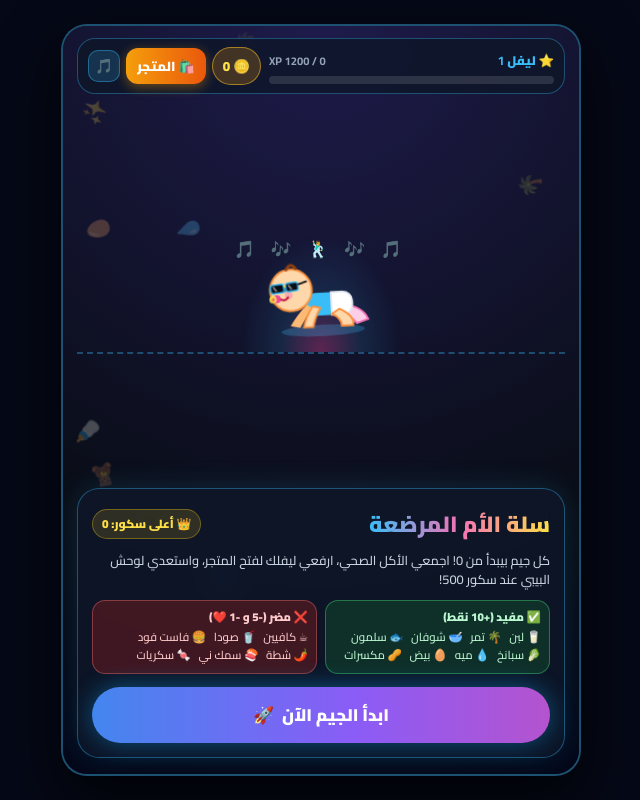
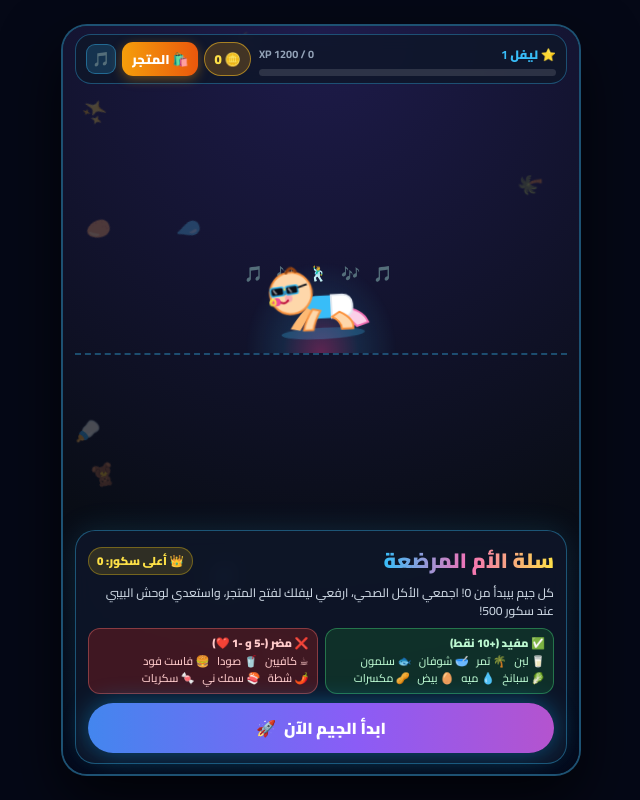
Before and after one commit to mahmoud82l/-nursing-mom-basket, a plain HTML site: page index.html in a window 1280 px wide. Shown: the whole page, without its empty margins (319-959 px from the left). Drawn offline with Linux system fonts and the light colour scheme.

Commit message:
Update style.css

```diff
--- a/style.css
+++ b/style.css
@@ -13,6 +13,7 @@ body {
   font-family: 'Cairo', Tahoma, sans-serif;
   background: #050816;
   min-height: 100vh;
+  min-height: 100dvh;
   display: flex;
   align-items: center;
   justify-content: center;
@@ -24,6 +25,7 @@ body {
   width: 100%;
   max-width: 520px;
   height: 100vh;
+  height: 100dvh;
   max-height: 860px;
   background: #0f172a;
   box-shadow: 0 25px 60px rgba(0, 0, 0, 0.7);
@@ -46,7 +48,7 @@ body {
 }
 
 /* =========================================================
-   1. الشريط العلوي الموحد جوه الجيم (تصميم نظيف ومتناسق)
+   1. الشريط العلوي الموحد جوه الجيم
    ========================================================= */
 .game-hud {
   background: linear-gradient(90deg, #0f172a, #1e1b4b, #0f172a);
@@ -292,7 +294,7 @@ canvas {
   background: radial-gradient(circle at top, #1e1b4b 0%, #090d16 68%, #020617 100%);
   color: #f8fafc;
   justify-content: space-between;
-  padding: 12px 14px 16px;
+  padding: 8px 12px 10px;
 }
 
 .floating-particles {
@@ -327,8 +329,8 @@ canvas {
   gap: 8px;
   background: rgba(15, 23, 42, 0.85);
   border: 1.5px solid rgba(56, 189, 248, 0.35);
-  padding: 8px 10px;
-  border-radius: 18px;
+  padding: 7px 10px;
+  border-radius: 16px;
   backdrop-filter: blur(8px);
 }
 
@@ -341,8 +343,8 @@ canvas {
   display: flex;
   align-items: center;
   justify-content: space-between;
-  font-size: 0.78rem;
-  margin-bottom: 4px;
+  font-size: 0.76rem;
+  margin-bottom: 3px;
 }
 
 .lvl-badge {
@@ -352,13 +354,13 @@ canvas {
 
 .xp-text {
   color: #94a3b8;
-  font-size: 0.7rem;
+  font-size: 0.68rem;
   font-weight: 700;
 }
 
 .lobby-xp-track {
   width: 100%;
-  height: 8px;
+  height: 7px;
   background: rgba(255, 255, 255, 0.12);
   border-radius: 999px;
   overflow: hidden;
@@ -381,21 +383,21 @@ canvas {
   background: rgba(245, 158, 11, 0.22);
   border: 1px solid rgba(251, 191, 36, 0.55);
   color: #fde047;
-  padding: 5px 10px;
+  padding: 4px 9px;
   border-radius: 999px;
   font-weight: 900;
-  font-size: 0.84rem;
+  font-size: 0.82rem;
 }
 
 .btn-lobby-shop {
   background: linear-gradient(90deg, #f59e0b, #ea580c);
   color: white;
   border: none;
-  padding: 6px 11px;
-  border-radius: 12px;
+  padding: 5px 10px;
+  border-radius: 11px;
   font-family: inherit;
   font-weight: 900;
-  font-size: 0.82rem;
+  font-size: 0.8rem;
   cursor: pointer;
   box-shadow: 0 3px 12px rgba(245, 158, 11, 0.4);
 }
@@ -404,10 +406,10 @@ canvas {
   background: rgba(56, 189, 248, 0.18);
   border: 1px solid rgba(56, 189, 248, 0.4);
   color: white;
-  width: 32px;
-  height: 32px;
-  border-radius: 10px;
-  font-size: 0.9rem;
+  width: 30px;
+  height: 30px;
+  border-radius: 9px;
+  font-size: 0.88rem;
   cursor: pointer;
 }
 
@@ -416,7 +418,7 @@ canvas {
   position: relative;
   z-index: 3;
   width: 100%;
-  height: 125px;
+  height: 96px;
   display: flex;
   align-items: flex-end;
   justify-content: center;
@@ -428,8 +430,8 @@ canvas {
 .stage-spotlight {
   position: absolute;
   bottom: 0;
-  width: 160px;
-  height: 115px;
+  width: 150px;
+  height: 90px;
   background: radial-gradient(ellipse at bottom, rgba(236, 72, 153, 0.35), rgba(56, 189, 248, 0.12), transparent 72%);
   opacity: 0;
   transition: opacity 0.5s ease;
@@ -442,9 +444,9 @@ canvas {
 
 .dance-notes {
   position: absolute;
-  top: 6px;
-  font-size: 1.05rem;
-  letter-spacing: 6px;
+  top: 2px;
+  font-size: 0.95rem;
+  letter-spacing: 5px;
   opacity: 0;
   transform: translateY(10px);
   transition: all 0.4s ease;
@@ -459,12 +461,12 @@ canvas {
 
 @keyframes notesBounce {
   from { transform: translateY(0) scale(0.96); }
-  to { transform: translateY(-6px) scale(1.06); }
+  to { transform: translateY(-5px) scale(1.06); }
 }
 
 .baby-actor {
   position: relative;
-  bottom: 2px;
+  bottom: 0px;
   transform: translateX(210px);
   transition: transform 2.4s cubic-bezier(0.25, 0.85, 0.45, 1);
 }
@@ -534,7 +536,7 @@ canvas {
 
 @keyframes groovyDance {
   0% { transform: translateY(0) scaleX(1) scaleY(1) rotate(-3deg); }
-  100% { transform: translateY(-9px) scaleX(1.04) scaleY(0.96) rotate(4deg); }
+  100% { transform: translateY(-8px) scaleX(1.04) scaleY(0.96) rotate(4deg); }
 }
 
 @keyframes headGroove {
@@ -556,8 +558,8 @@ canvas {
   border: 1.5px solid rgba(56, 189, 248, 0.38);
   box-shadow: 0 0 30px rgba(56, 189, 248, 0.15);
   backdrop-filter: blur(10px);
-  border-radius: 22px;
-  padding: 14px;
+  border-radius: 20px;
+  padding: 10px 12px;
 }
 
 .title-row {
@@ -565,12 +567,12 @@ canvas {
   align-items: center;
   justify-content: space-between;
   gap: 6px;
-  margin-bottom: 6px;
+  margin-bottom: 4px;
   flex-wrap: wrap;
 }
 
 .tech-title {
-  font-size: 1.38rem;
+  font-size: 1.3rem;
   font-weight: 900;
   background: linear-gradient(90deg, #38bdf8, #f472b6, #fde047);
   -webkit-background-clip: text;
@@ -578,20 +580,20 @@ canvas {
 }
 
 .best-score-badge {
-  font-size: 0.74rem;
+  font-size: 0.72rem;
   font-weight: 900;
   color: #fde047;
   background: rgba(250, 204, 21, 0.14);
   border: 1px solid rgba(250, 204, 21, 0.35);
-  padding: 3px 9px;
+  padding: 2px 8px;
   border-radius: 999px;
 }
 
 .tech-subtitle {
-  font-size: 0.8rem;
+  font-size: 0.76rem;
   color: #cbd5e1;
-  line-height: 1.5;
-  margin-bottom: 11px;
+  line-height: 1.45;
+  margin-bottom: 8px;
   text-align: right;
 }
 
@@ -599,16 +601,16 @@ canvas {
   width: 100%;
   display: grid;
   grid-template-columns: 1fr 1fr;
-  gap: 8px;
-  margin-bottom: 13px;
+  gap: 7px;
+  margin-bottom: 9px;
   text-align: right;
 }
 
 .legend-card {
-  padding: 8px;
-  border-radius: 13px;
-  font-size: 0.72rem;
-  line-height: 1.55;
+  padding: 6px 8px;
+  border-radius: 12px;
+  font-size: 0.7rem;
+  line-height: 1.5;
 }
 
 .legend-head {
@@ -634,8 +636,8 @@ canvas {
   background-size: 200% auto;
   color: white;
   border: none;
-  padding: 12px 24px;
-  font-size: 1.05rem;
+  padding: 10px 20px;
+  font-size: 1rem;
   font-weight: 900;
   font-family: inherit;
   border-radius: 999px;
```
